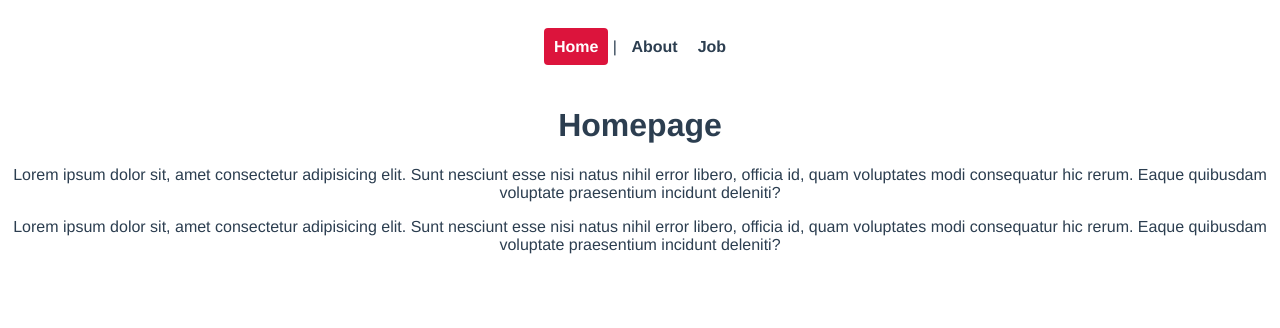
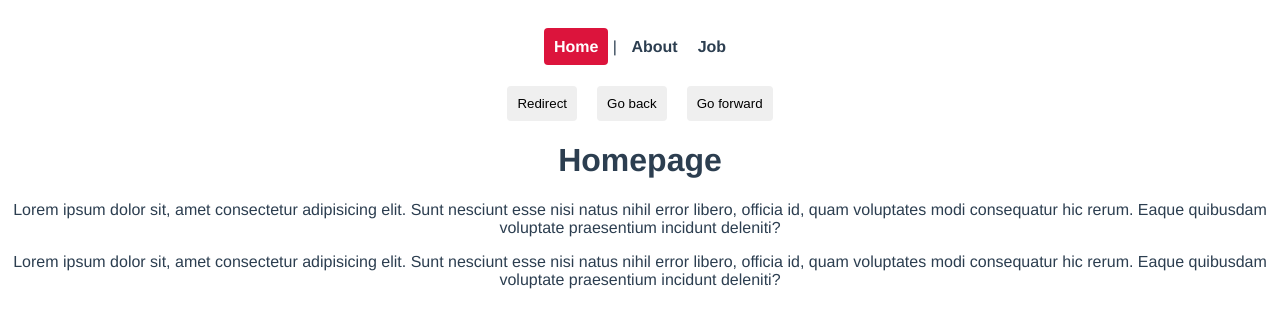
Before and after one commit to luthentic/Vue, a Vue app in the folder lee/: page / in a window 1280 px wide. Shown: the top 328 px of the page. Built offline with nearby package versions, Linux system fonts and the light colour scheme.

Commit message:
parge moving

```diff
--- a/lee/src/App.vue
+++ b/lee/src/App.vue
@@ -4,8 +4,29 @@
     <router-link :to="{name: 'About'}">About</router-link>
     <router-link :to="{name:'Job'}">Job</router-link>
   </div>
+
+  <button @click="redirect">Redirect</button>
+  <button @click="back">Go back</button>
+  <button @click="forward">Go forward</button>
+
   <router-view/>
 </template>
+
+<script>
+export default {
+  methods: {
+    redirect(){
+      this.$router.push({name:'Home'})
+    },
+    back(){
+      this.$router.go(-1)
+    },
+    forward(){
+      this.$router.go(1)
+    }
+  },
+}
+</script>
 
 <style>
 #app {
@@ -32,4 +53,10 @@
   color: white;
   background: crimson;
 }
+button{
+  margin: 0 10px;
+  padding: 10px;
+  border:none;
+  border-radius: 4px;
+}
 </style>
```
